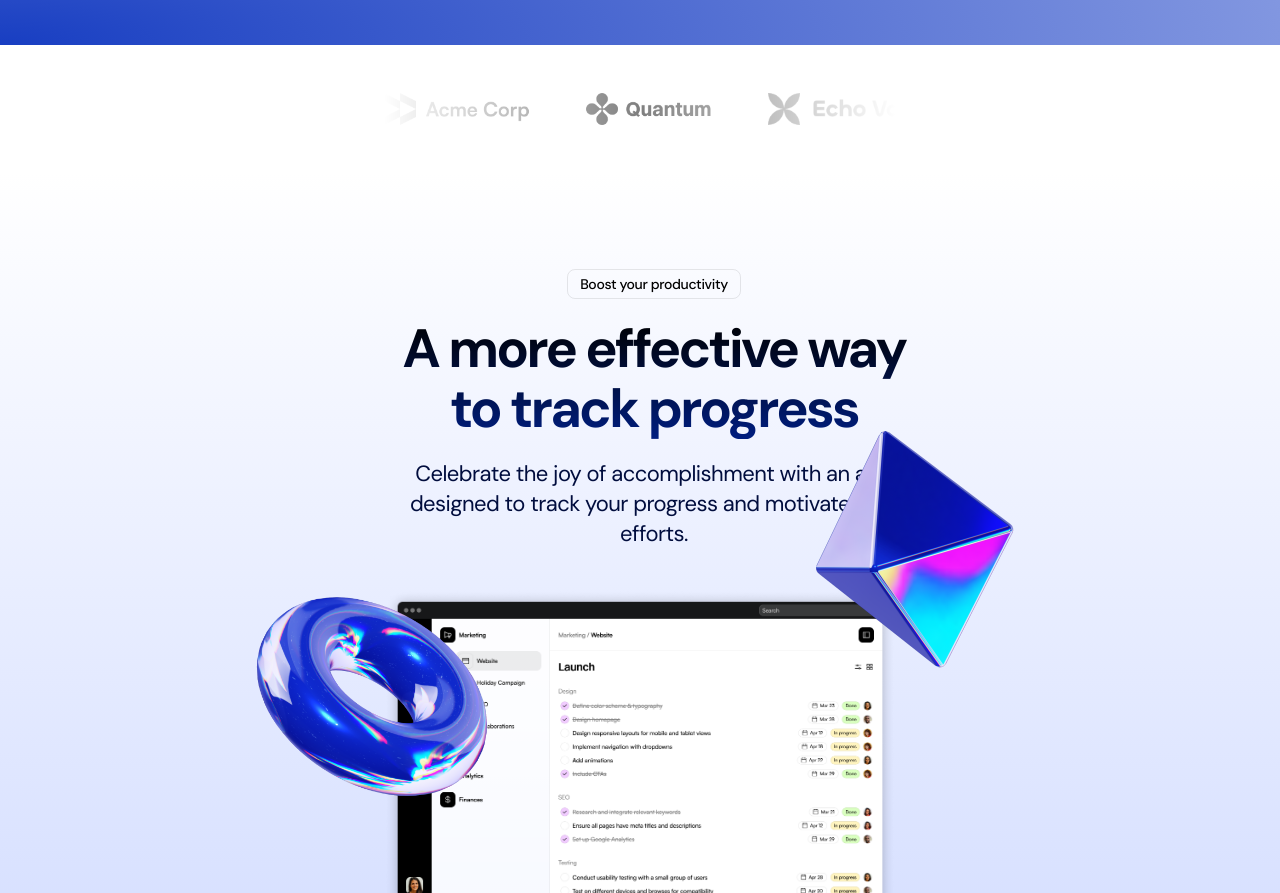
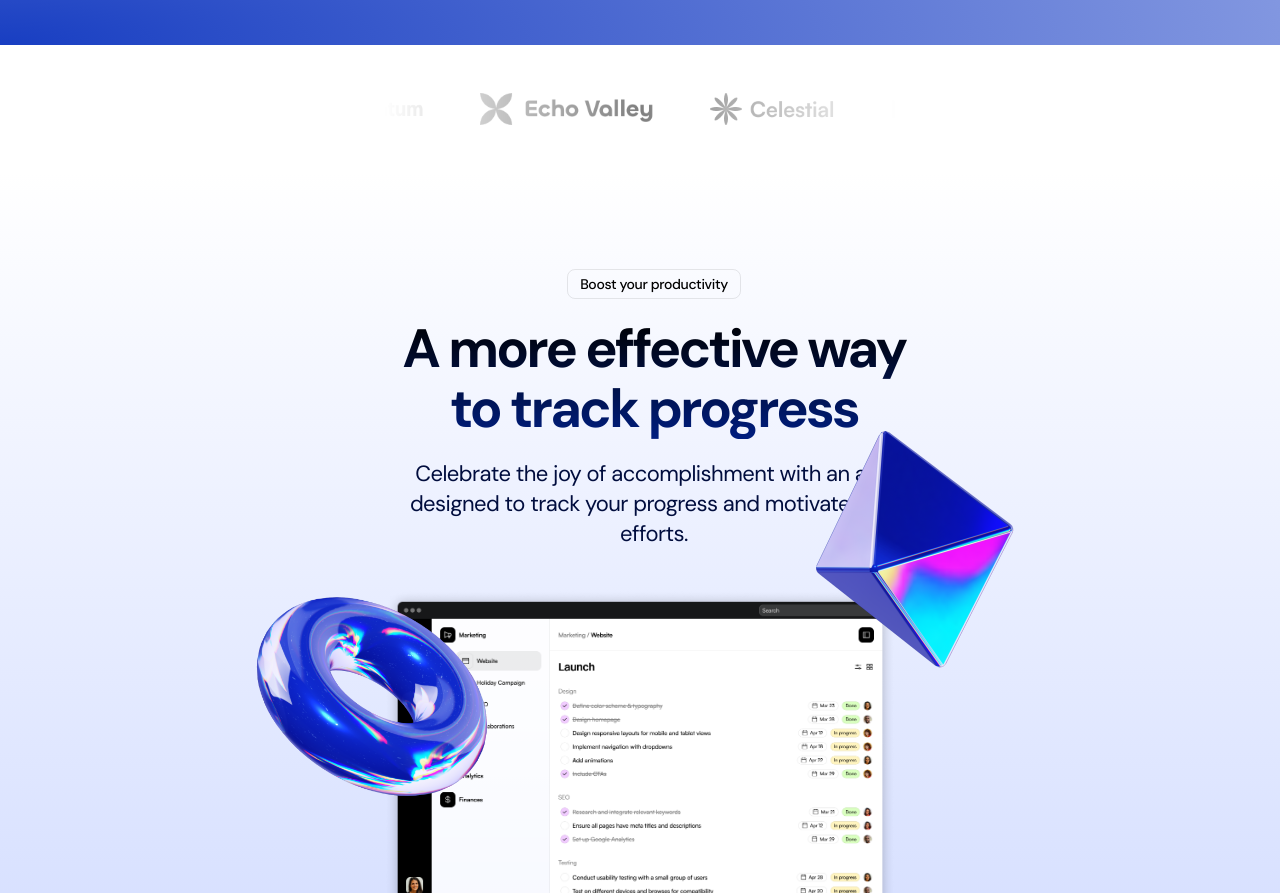
Before and after one commit to aashirisrar/saas-landing-page, a Next.js app: page / in a window 1280 px wide. Shown: the part 835-1728 px from the top of the page. Built offline with nearby package versions, Linux system fonts and the light colour scheme.

Commit message:
fixed logo ticker

```diff
--- a/app/sections/LogoTicker.tsx
+++ b/app/sections/LogoTicker.tsx
@@ -10,7 +10,7 @@ import apexLogo from "@/public/assets/logo-apex.png";
 export const LogoTicker = () => {
   return (
     <div className="xl:px-96 px-5 py-8 md:py-12 bg-white">
-      <div className="flex overflow-hidden [mask-image:linear-gradient(to_right,transparent,black,transparent)]">
+      <div className="flex items-center justify-center overflow-hidden [mask-image:linear-gradient(to_right,transparent,black,transparent)]">
         <div className="flex gap-14 flex-none *:h-8 *:w-auto">
           <Image src={acmeLogo} alt="acme Logo" />
           <Image src={quantumLogo} alt="quantum Logo" />
```
